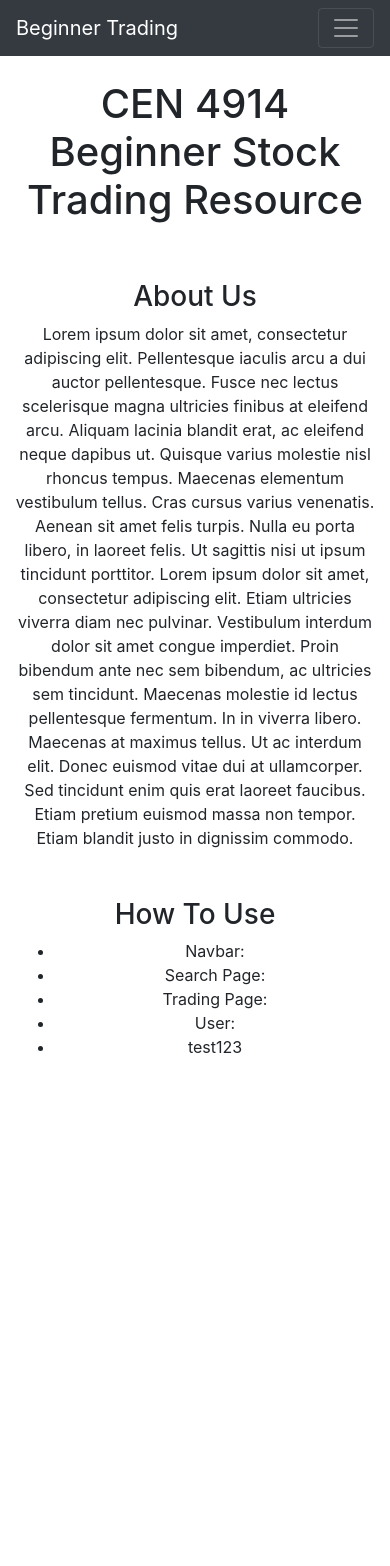
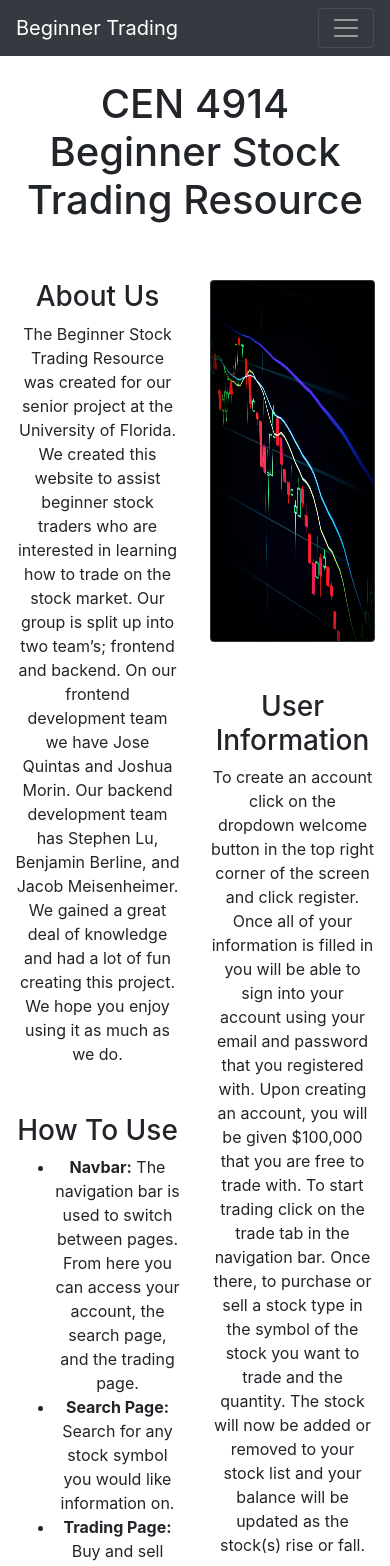
Before and after one commit to JMo95/Stock_Market_Game, a React (Create React App) app in the folder Front_end/: page / in a window 390 px wide. Shown: the top 1566 px of the page. Before the commit the page ends 1075 px from the top, so only its background shows below. Built offline with nearby package versions, Linux system fonts and the light colour scheme; no server answers.

Commit message:
Update paragraphs, made contain fluid so page is responsive

```diff
--- a/Front_end/src/Component/Landing.js
+++ b/Front_end/src/Component/Landing.js
@@ -1,6 +1,6 @@
 import React from "react";
 import "./../css/Landing.css"
-//import pict from "./../Image/Stock.jfif"
+import pict from "./../Image/Stock.jfif"
 import search_p from "./../Image/BUTTON_search.png"
 import {Button, Container, Row, Col, Table, Form, Card} from 'react-bootstrap'
 import token from './table';
@@ -19,27 +19,26 @@ class landing extends React.Component
   render()
   {
       return(
-          <Container>
+          <Container fluid>
           <h1>CEN 4914 Beginner Stock Trading Resource</h1>
           <Row>
               <Col>
               <p className="mt-5"></p>
               <h3>About Us</h3>
-              <p className="text-md-left">Lorem ipsum dolor sit amet, consectetur adipiscing elit. Pellentesque iaculis arcu a dui auctor pellentesque. Fusce nec lectus scelerisque magna ultricies finibus at eleifend arcu. Aliquam lacinia blandit erat, ac eleifend neque dapibus ut. Quisque varius molestie nisl rhoncus tempus. Maecenas elementum vestibulum tellus. Cras cursus varius venenatis. Aenean sit amet felis turpis. Nulla eu porta libero, in laoreet felis. Ut sagittis nisi ut ipsum tincidunt porttitor. Lorem ipsum dolor sit amet, consectetur adipiscing elit. Etiam ultricies viverra diam nec pulvinar. Vestibulum interdum dolor sit amet congue imperdiet. Proin bibendum ante nec sem bibendum, ac ultricies sem tincidunt. Maecenas molestie id lectus pellentesque fermentum. In in viverra libero. Maecenas at maximus tellus. Ut ac interdum elit. Donec euismod vitae dui at ullamcorper. Sed tincidunt enim quis erat laoreet faucibus. Etiam pretium euismod massa non tempor. Etiam blandit justo in dignissim commodo.</p>
+              <p className="text-md-left">The Beginner Stock Trading Resource was created for our senior project at the University of Florida. We created this website to assist beginner stock traders who are interested in learning how to trade on the stock market. Our group is split up into two team’s; frontend and backend. On our frontend development team we have Jose Quintas and Joshua Morin. Our backend development team has Stephen Lu, Benjamin Berline, and Jacob Meisenheimer. We gained a great deal of knowledge and had a lot of fun creating this project. We hope you enjoy using it as much as we do.</p>
               <p className="mt-5"></p>
               <h3>How To Use</h3>
               <p className="text-md-left">
                   <ul>
-                  <li>Navbar: </li>
-                  <li>Search Page: </li>
-                  <li>Trading Page: </li>
-                  <li>User: </li>
-                  <li>{token.value}</li>
+                  <li><b>Navbar:</b> The navigation bar is used to switch between pages. From here you can access your account, the search page, and the trading page.</li>
+                  <li><b>Search Page:</b> Search for any stock symbol you would like information on.</li>
+                  <li><b>Trading Page:</b> Buy and sell stocks and view the list of stocks you are holding. You must be signed in to access this feature.</li>
+                  <li><b>Welcome/User:</b> Login or register and manage your account from this page.</li>
                   </ul>
               </p>
               </Col>
 
-              {/* <Col>
+              { <Col>
               <p className="mt-5"></p>
               <Card className="bg-dark text-white">
               <Card.Img src={[pict]} height={360} alt="Card image" />
@@ -49,8 +48,8 @@ class landing extends React.Component
               </Card>
               <p className="mt-5"></p>
               <h3>User Information</h3>
-                  <p>Nulla eu porta libero, in laoreet felis. Ut sagittis nisi ut ipsum tincidunt porttitor. Lorem ipsum dolor sit amet, consectetur adipiscing elit. Etiam ultricies viverra diam nec pulvinar. Vestibulum interdum dolor sit amet congue imperdiet. Proin bibendum ante nec sem bibendum, ac ultricies sem tincidunt. Maecenas molestie id lectus pellentesque fermentum. In in viverra libero. Maecenas at maximus tellus. Ut ac interdum elit. Donec euismod vitae dui at ullamcorper. Sed tincidunt enim quis erat laoreet faucibus. Etiam pretium euismod massa non tempor. Etiam blandit justo in dignissim commodo.</p>
-              </Col> */}
+              <p className="text-md-left">To create an account click on the dropdown welcome button in the top right corner of the screen and click register. Once all of your information is filled in you will be able to sign into your account using your email and password that you registered with. Upon creating an account, you will be given $100,000 that you are free to trade with. To start trading click on the trade tab in the navigation bar. Once there, to purchase or sell a stock type in the symbol of the stock you want to trade and the quantity. The stock will now be added or removed to your stock list and your balance will be updated as the stock(s) rise or fall.</p>
+              </Col> }
 
           </Row>
 
```
